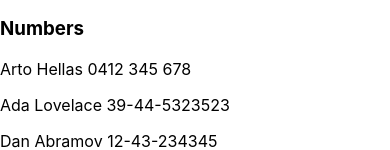
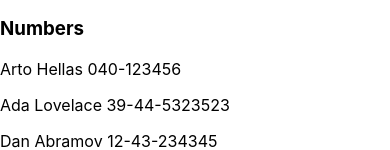
Before and after one commit to prajitlal4/fullstack-course, a React (Create React App) app in the folder part2/phonebook/: page / in a window 390 px wide. Shown: the part 219-369 px from the top of the page. Built offline with nearby package versions, Linux system fonts and the light colour scheme; data requests are answered from the project's data file.

Commit message:
phonebook able to retrieve from db.json using useEffect

```diff
--- /dev/null
+++ b/part2/phonebook/db.json
@@ -0,0 +1,24 @@
+{
+  "persons":[
+    {
+      "name": "Arto Hellas",
+      "number": "040-123456",
+      "id": 1
+    },
+    {
+      "name": "Ada Lovelace",
+      "number": "39-44-5323523",
+      "id": 2
+    },
+    {
+      "name": "Dan Abramov",
+      "number": "12-43-234345",
+      "id": 3
+    },
+    {
+      "name": "Mary Poppendieck",
+      "number": "39-23-6423122",
+      "id": 4
+    }
+  ]
+}
--- a/part2/phonebook/src/App.js
+++ b/part2/phonebook/src/App.js
@@ -1,20 +1,27 @@
-import { useState } from 'react'
+import { useState, useEffect } from 'react'
+import axios from 'axios'
 
 import PersonList from './components/PersonList.js'
 import PersonForm from './components/PersonForm.js'
 import Filter from './components/Filter.js'
 
 const App = () => {
-  const [persons, setPersons] = useState([
-    { name: 'Arto Hellas', number: '0412 345 678', id: 1},
-    { name: 'Ada Lovelace', number: '39-44-5323523', id: 2 },
-    { name: 'Dan Abramov', number: '12-43-234345', id: 3 },
-    { name: 'Mary Poppendieck', number: '39-23-6423122', id: 4 }
-  ]);
+  const [persons, setPersons] = useState([]);
   const [newName, setNewName] = useState('');
   const [newNumber, setNewNumber] = useState('');
   const [searchName, setSearchName] = useState('');
   const [filter, setFilter] = useState(false);
+
+  useEffect(() => {
+    console.log('effect')
+    axios
+      .get('http://localhost:3001/persons')
+      .then(response => {
+        console.log('promise fulfilled')
+        setPersons(response.data)
+      })
+  }, [])
+  console.log('render', persons.length, 'persons')
 
   const personToShow = filter
     ? persons.filter(person => person.name.toLowerCase().includes(searchName.toLowerCase()))
```
Also changed, not shown: part2/phonebook/package.json (+6 -1 lines), 1 other file (tests, documents, lock files or other folders).
